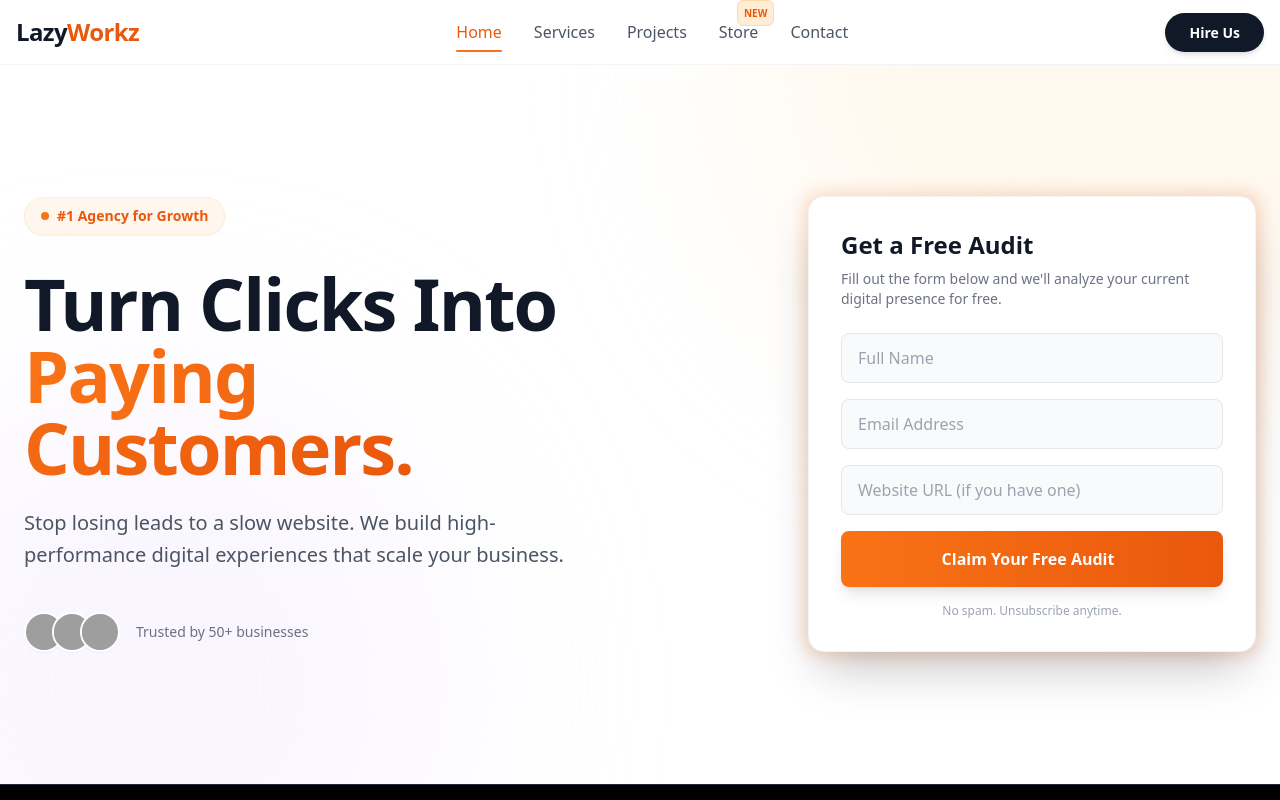
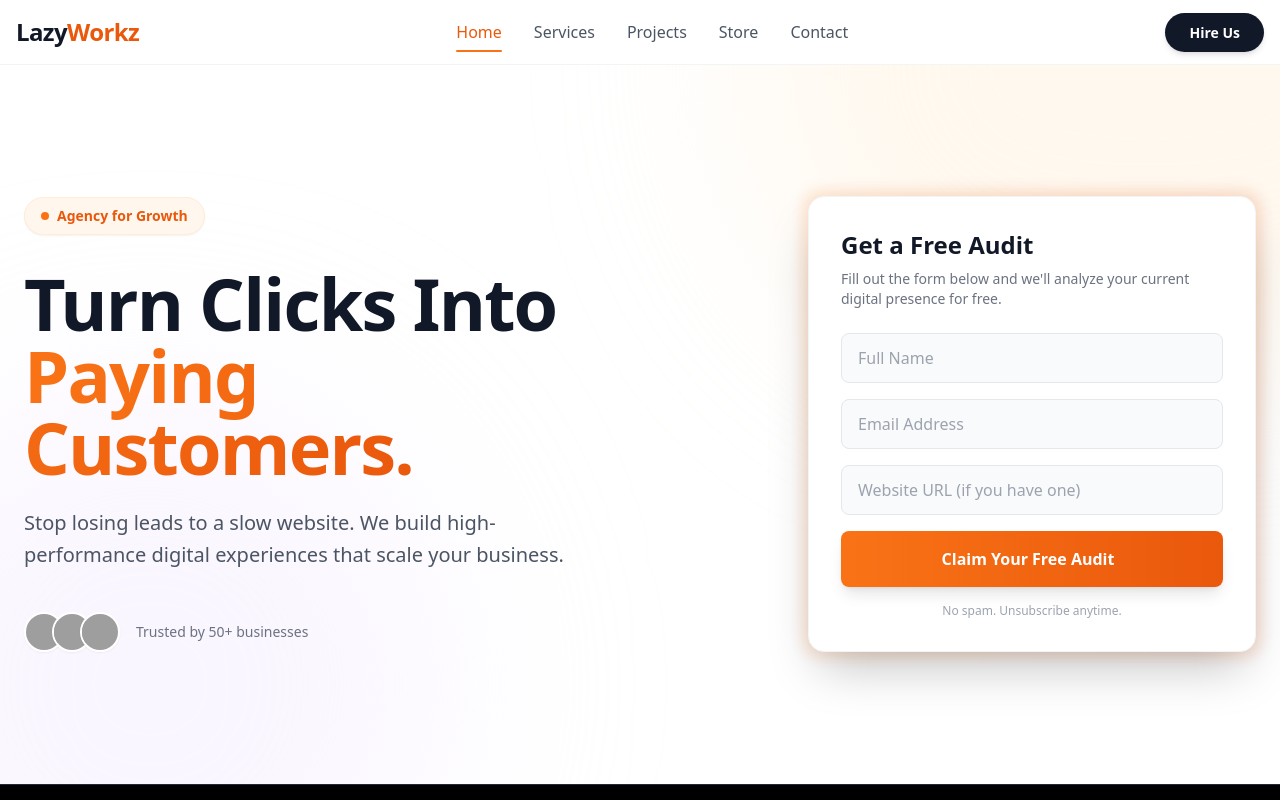
Before and after one commit to Lazyboyharsh/lazyworkz, a React (Vite) app: page / in a window 1280 px wide. Shown: the top 800 px of the page. Built offline with nearby package versions, Linux system fonts and the light colour scheme; grey boxes are pictures that could not be loaded.

Commit message:
intial commit

```diff
--- a/src/components/Navbar.jsx
+++ b/src/components/Navbar.jsx
@@ -37,11 +37,11 @@ const Navbar = () => {
             >
               <span className={`font-medium text-sm xl:text-base transition-colors ${location.pathname === link.path ? 'text-orange-600' : 'text-gray-600 group-hover:text-orange-600'}`}>
                 {link.name}
-                {link.isSpecial && (
+                {/* {link.isSpecial && (
                   <span className="absolute -top-3 -right-4 bg-orange-100 text-orange-600 text-[10px] font-bold px-1.5 rounded-md border border-orange-200">
                     NEW
                   </span>
-                )}
+                )} */}
               </span>
 
               {/* Animated Underline */}
--- a/src/pages/Home.jsx
+++ b/src/pages/Home.jsx
@@ -173,7 +173,7 @@ const Home = () => {
                   <span className="animate-ping absolute inline-flex h-full w-full rounded-full bg-orange-400 opacity-75"></span>
                   <span className="relative inline-flex rounded-full h-2 w-2 bg-orange-500"></span>
                 </span>
-                #1 Agency for Growth
+                Agency for Growth
               </div>
 
               <h1 id="hero-title" className="text-5xl md:text-6xl lg:text-7xl font-extrabold text-gray-900 mb-6 leading-tight tracking-tight">
```
